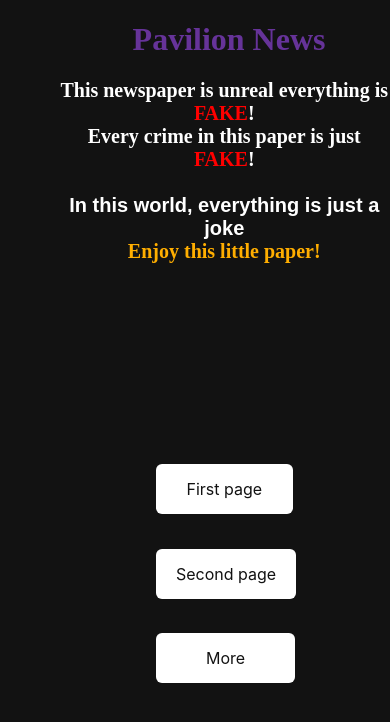
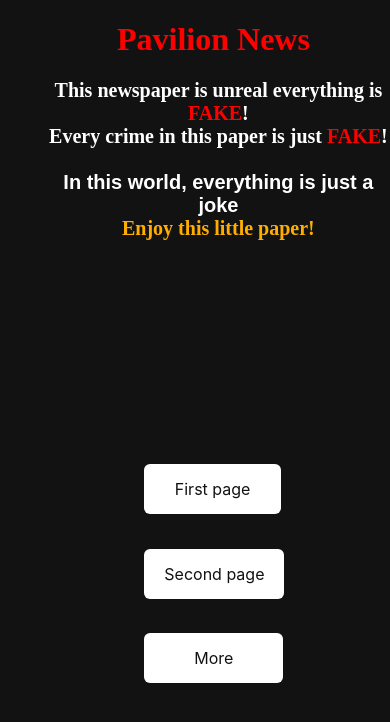
Before and after one commit to Xommad/pavilioncity, a plain HTML site: page index.html in a window 390 px wide. Drawn offline with Linux system fonts and the light colour scheme.

Commit message:
Fixed some bugs
Fixing the mobile responsibility

```diff
--- a/homeStyle/mediaquerry.css
+++ b/homeStyle/mediaquerry.css
@@ -46,17 +46,17 @@
 @media (max-width: 600px) {
 
     .homescreenheader {
-        color: rebeccapurple;
+        color: red;
         position: absolute;
         top: 0%;
-        left: 34%;
+        left: 30%;
         transform: translate(50% -50%);
     }
 
     .homescreentext {
         position: absolute;
         top: 7%;
-        left: 15%;
+        left: 12%;
         transform: translate(50% -50%);
     }
 
@@ -64,7 +64,7 @@
         padding: 15px 30.5px 15px 30.5px;
         position: absolute;
         top: 55%;
-        left: 40%;
+        left: 37%;
         transform: translate(50% -50%);
     }
 
@@ -72,7 +72,7 @@
         padding: 15px 20px 15px 20px;
         position: absolute;
         top: 65%;
-        left: 40%;
+        left: 37%;
         transform: translate(50% -50%);
     }
 
@@ -80,7 +80,7 @@
         padding: 15px 50px 15px 50px;
         position: absolute;
         top: 75%;
-        left: 40%;
+        left: 37%;
         transform: translate(50% -50%);
     }
 }
```
Also changed, not shown: 1 other file.
